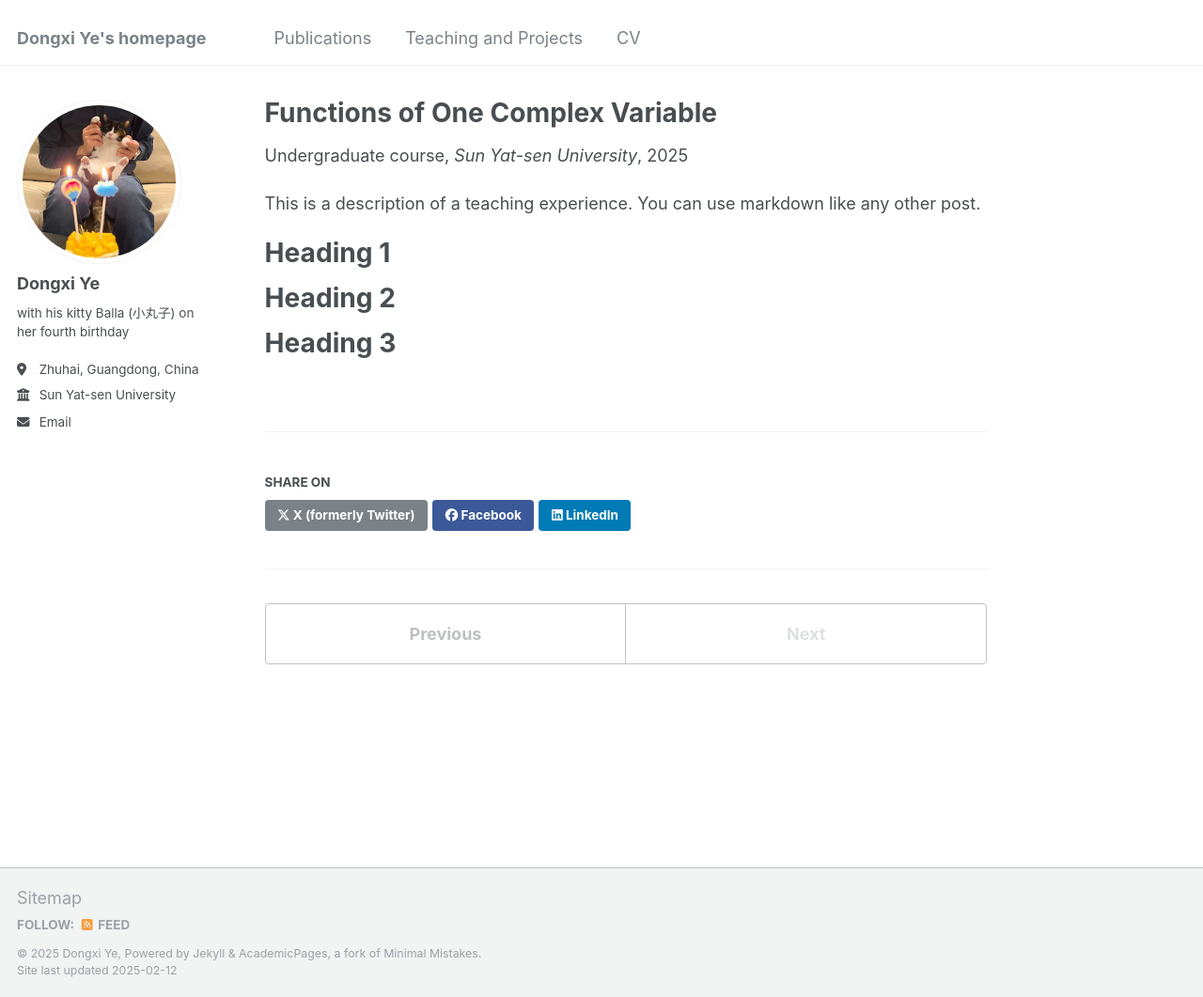
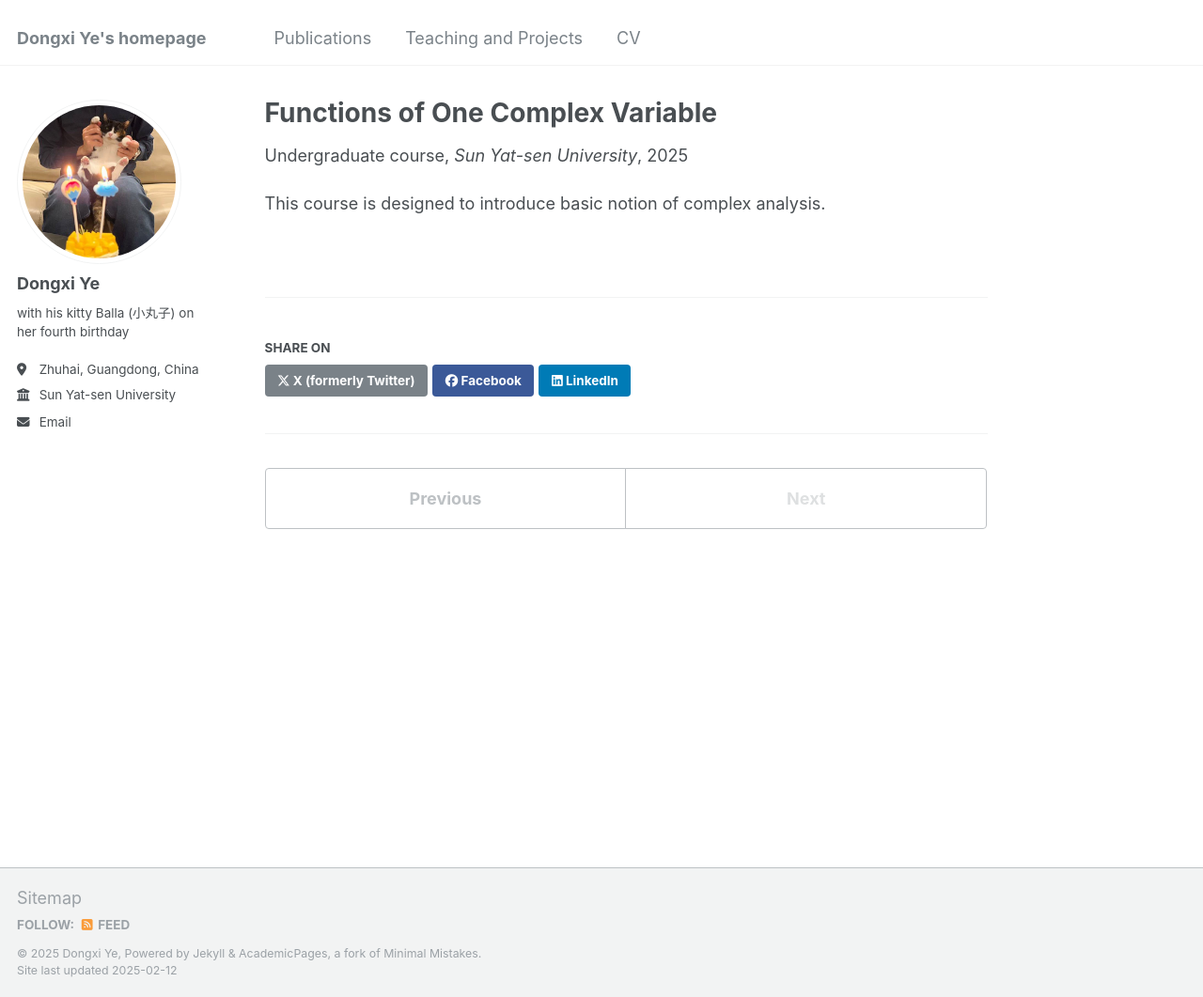
Before and after one commit to Dongxi-Ye/homepage, a Jekyll site: the page built from _teaching/Spring 2025.md, in a window 1280 px wide and 1061 px high. Shown: the whole window at 94% size. Built offline with Jekyll 4.4.1, drawn with Linux system fonts in a browser that asks for light colours.

Commit message:
Update Spring 2025.md

```diff
--- a/_teaching/Spring 2025.md
+++ b/_teaching/Spring 2025.md
@@ -6,13 +6,4 @@ venue: "Sun Yat-sen University"
 date: 2025-03-01
 ---
 
-This is a description of a teaching experience. You can use markdown like any other post.
-
-Heading 1
-======
-
-Heading 2
-======
-
-Heading 3
-======
+This course is designed to introduce basic notion of complex analysis.
```
